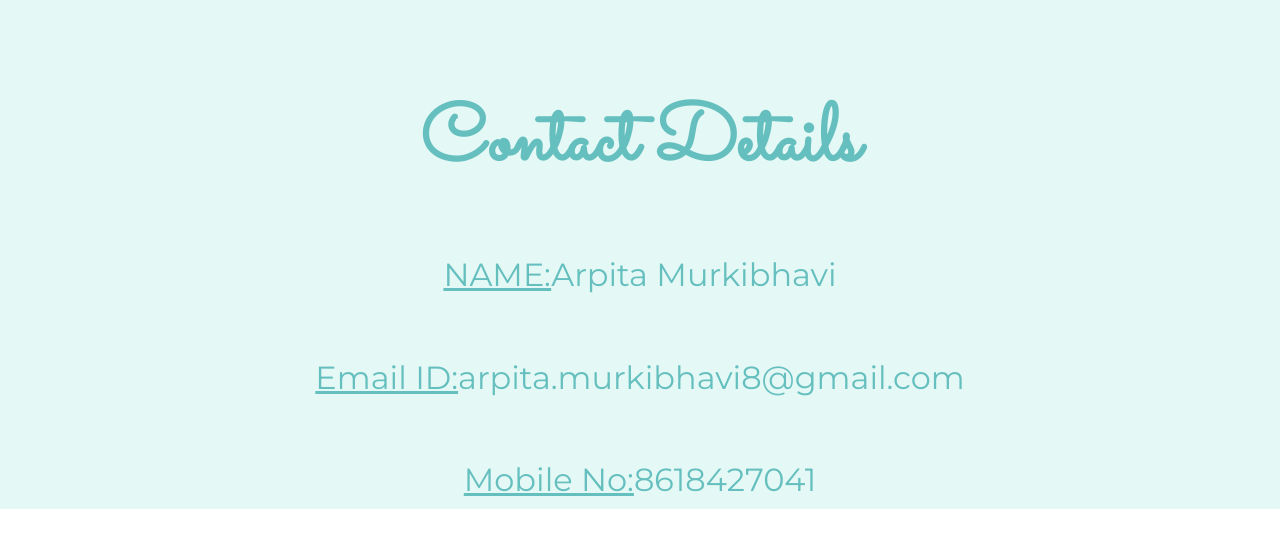
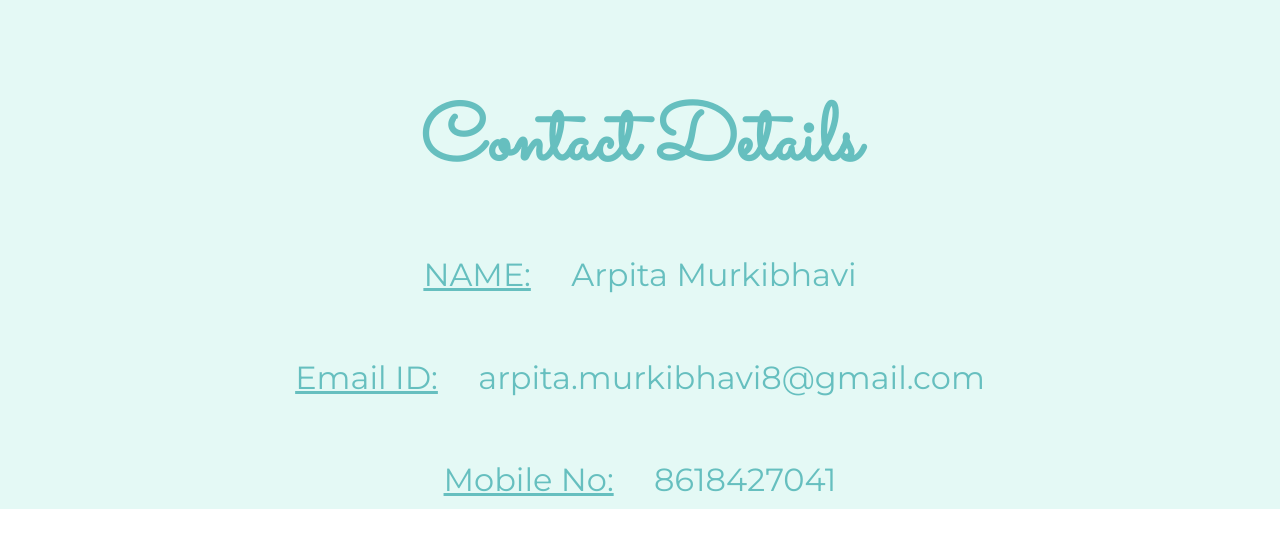
Before and after one commit to Arpita-Murkibhavi/Arpita-Resume, a plain HTML site: page contact-details.html in a window 1280 px wide. Drawn offline with Linux system fonts and the light colour scheme.

Commit message:
some changes

```diff
--- a/contact-details.html
+++ b/contact-details.html
@@ -11,9 +11,9 @@
   <body >
     <div class="top-container">
       <h1>Contact Details</h1>
-    <h5> <span class="pro">NAME:</span>Arpita Murkibhavi</h5>
-      <h5> <span class="pro">Email ID:</span>arpita.murkibhavi8@gmail.com</h5>
-        <h5> <span class="pro">Mobile No:</span>8618427041</h5>
+    <h5> <span class="pro">NAME:</span> &emsp;Arpita Murkibhavi</h5>
+      <h5> <span class="pro">Email ID:</span> &emsp;arpita.murkibhavi8@gmail.com</h5>
+        <h5> <span class="pro">Mobile No:</span> &emsp;8618427041</h5>
     </div>
   </body>
 </html>
```
Also changed, not shown: index.html (+4 -3 lines), Arpita-image.jpeg (added).
